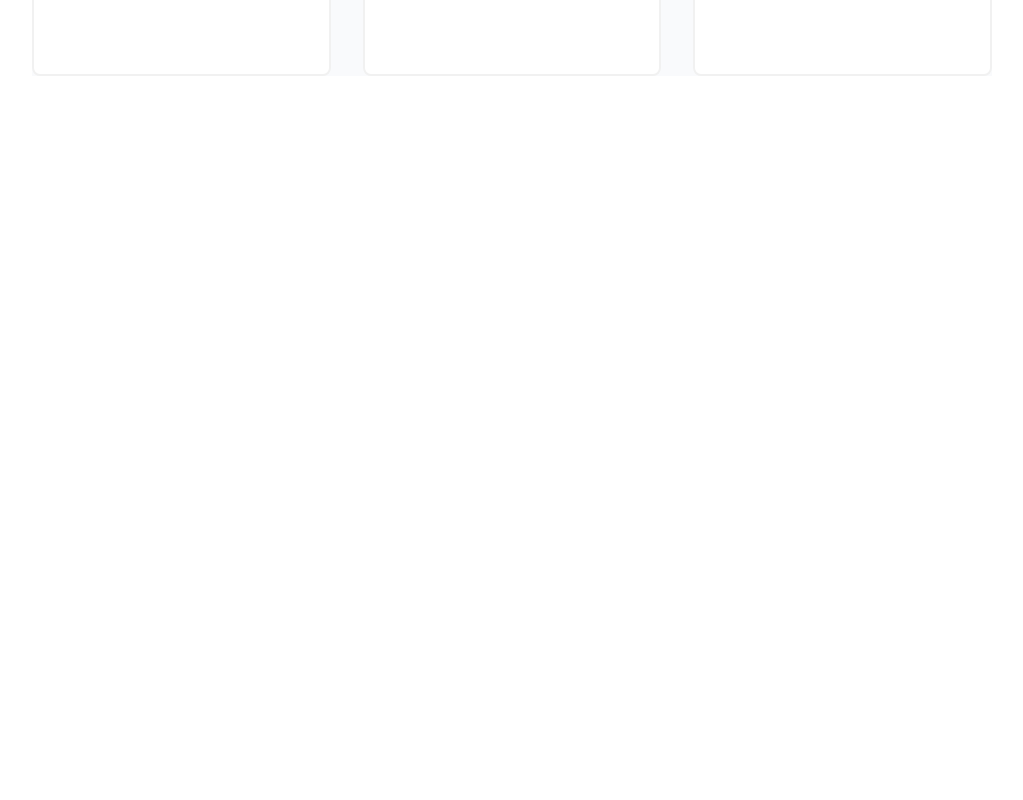
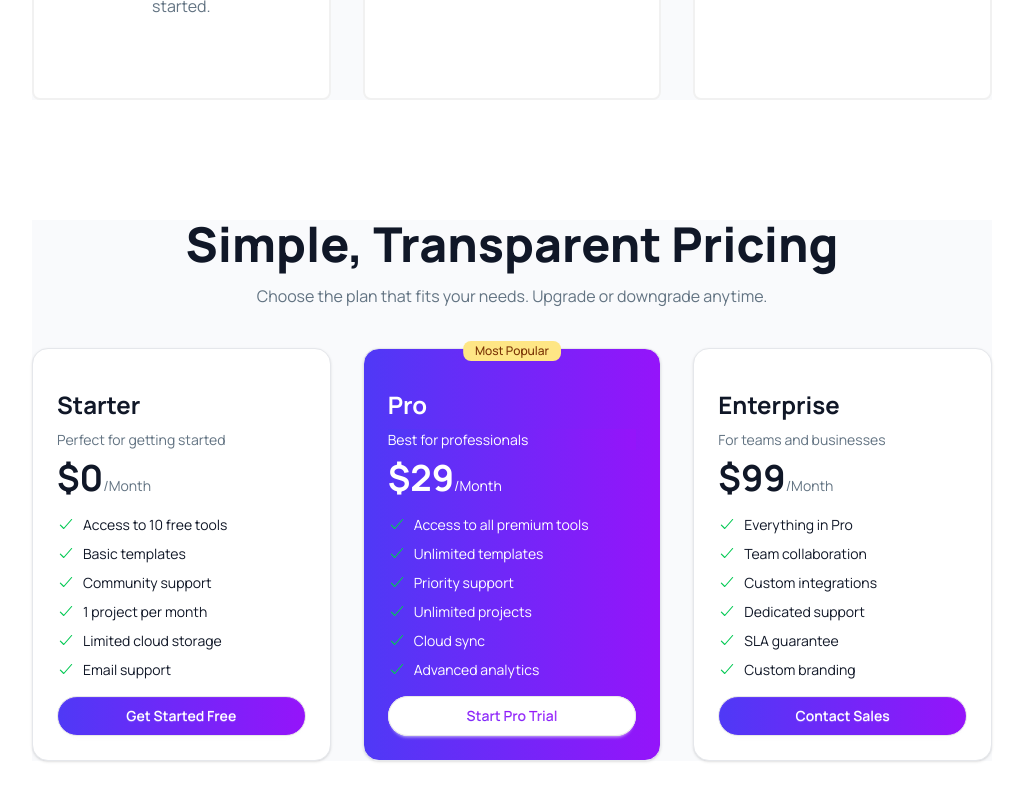
Before and after one commit to MD-Sabbir-Hossain-Alif/DigiTools-Platform, a React (Vite) app: page / in a window 1280 px wide. Shown: the part 3183-3983 px from the top of the page, without its empty margins (128-1151 px from the left). Before the commit the page ends 3379 px from the top, so only its background shows below. Built offline with nearby package versions, Linux system fonts and the light colour scheme.

Commit message:
3 pricing card section added

```diff
--- /dev/null
+++ b/public/pricing-three.json
@@ -0,0 +1,47 @@
+[
+    {
+        "name": "Starter",
+        "description": "Perfect for getting started",
+        "price": "$0",
+        "tag": false,
+        "features": [
+            "Access to 10 free tools",
+            "Basic templates",
+            "Community support",
+            "1 project per month",
+            "Limited cloud storage",
+            "Email support"
+        ],
+        "cta": "Get Started Free"
+    },
+    {
+        "name": "Pro",
+        "description": "Best for professionals",
+        "price": "$29",
+        "tag": "Most Popular",
+        "features": [
+            "Access to all premium tools",
+            "Unlimited templates",
+            "Priority support",
+            "Unlimited projects",
+            "Cloud sync",
+            "Advanced analytics"
+        ],
+        "cta": "Start Pro Trial"
+    },
+    {
+        "name": "Enterprise",
+        "description": "For teams and businesses",
+        "price": "$99",
+        "tag": false,
+        "features": [
+            "Everything in Pro",
+            "Team collaboration",
+            "Custom integrations",
+            "Dedicated support",
+            "SLA guarantee",
+            "Custom branding"
+        ],
+        "cta": "Contact Sales"
+    }
+]
--- a/src/App.jsx
+++ b/src/App.jsx
@@ -5,10 +5,16 @@ import Main from "./components/Main/Main";
 import Navbar from "./components/Navbar/Navbar";
 import Stats from "./components/Stats/Stats";
 import GetStarted from "./components/GetStarted/GetStarted";
+import PricingCard from "./components/PricingCard/PricingCard";
 
 const fetchPricing = async () => (await fetch("/pricing-data.json")).json();
 const pricingPromise = fetchPricing();
 // console.log(pricingPromise);
+
+const fetchThreePricing = async () =>
+    (await fetch("/pricing-three.json")).json();
+const threePricingPromise = fetchThreePricing();
+// console.log(threePricingPromise)
 
 function App() {
     const [carts, setCarts] = useState([]);
@@ -23,6 +29,7 @@ function App() {
                 setCarts={setCarts}
             />
             <GetStarted />
+            <PricingCard threePricingPromise={threePricingPromise} />
         </>
     );
 }
--- a/src/components/GetStarted/GetStarted.jsx
+++ b/src/components/GetStarted/GetStarted.jsx
@@ -14,7 +14,7 @@ const GetStarted = () => {
                     Start using premium digital tools in minutes, not hours.
                 </p>
                 {/* get started card */}
-                <div className="grid grid-cols-3 gap-8">
+                <div className="grid grid-cols-3 gap-8 mt-10">
                     <div className=" relative card border-2 border-[#f1f1f1] bg-white flex flex-col gap-4 px-6 py-20">
                         <span className="absolute top-5 right-5 text-white text-sm linear-bg rounded-full px-3.5 py-2.5">
                             01
@@ -50,7 +50,7 @@ const GetStarted = () => {
                             03
                         </span>
                         <div className="flex items-center justify-center px-3 py-4.5 bg-purple-100 rounded-full w-25 mx-auto">
-                            <img src={user} />
+                            <img src={rocket} />
                         </div>
                         <h4 className="text-2xl text-color font-bold">
                             Start Creating
--- /dev/null
+++ b/src/components/PricingCard/Pricing/Pricing.jsx
@@ -0,0 +1,55 @@
+import { IoCheckmarkOutline } from "react-icons/io5";
+
+const Pricing = ({ pricing }) => {
+    const { name, description, price, tag, features, cta } = pricing;
+    // console.log(prices);
+
+    return (
+        <>
+            <div
+                className={`card bg-base-100 shadow-sm border border-gray-200 rounded-2xl ${tag ? "linear-bg text-white" : "text-color"}`}
+            >
+                <div className="card-body relative text-left">
+                    {tag && (
+                        <span className="absolute -top-2 right-1/2 translate-x-1/2 badge badge-sm border-none font-medium badge-warning py-2 px-3 bg-amber-200">
+                            {tag}
+                        </span>
+                    )}
+                    <h2 className="text-xl lg:text-2xl font-bold mt-4">
+                        {name}
+                    </h2>
+                    <p
+                        className={`${tag ? "linear-bg text-white" : "text-[#627382]"}`}
+                    >
+                        {description}
+                    </p>
+                    <p>
+                        <span className="text-4xl font-bold">{price}</span>
+                        <span
+                            className={`${tag ? "text-white" : "text-[#627382]"}`}
+                        >
+                            /Month
+                        </span>
+                    </p>
+                    <ul className="mt-2 flex flex-col gap-2">
+                        {features.map((feature, index) => (
+                            <li key={index} className="flex items-center gap-2">
+                                <IoCheckmarkOutline className="text-green-500 text-lg" />
+                                <span>{feature}</span>
+                            </li>
+                        ))}
+                    </ul>
+                    <div className="mt-2 bg-white rounded-full">
+                        <button
+                            className={`btn btn-block ${tag ? "linear-text" : "linear-btn"} rounded-full text-white`}
+                        >
+                            {cta}
+                        </button>
+                    </div>
+                </div>
+            </div>
+        </>
+    );
+};
+
+export default Pricing;
--- /dev/null
+++ b/src/components/PricingCard/PricingCard.jsx
@@ -0,0 +1,28 @@
+import React, { use } from "react";
+import Pricing from "./Pricing/Pricing";
+
+const PricingCard = ({ threePricingPromise }) => {
+    const threePricingData = use(threePricingPromise);
+    // console.log(threePricingData);
+    return (
+        <section className="max-w-400 w-[75%] mx-auto my-30 bg-[#f9fafc]">
+            <div className="text-center space-y-4">
+                <h2 className="text-color text-5xl font-extrabold">
+                    Simple, Transparent Pricing
+                </h2>
+                <p className="max-w-135 mx-auto para-color leading-6">
+                    Choose the plan that fits your needs. Upgrade or downgrade
+                    anytime.
+                </p>
+                {/* pricing card */}
+                <section className=" max-w-300 mx-auto sm:w-full grid grid-cols-1 sm:grid-cols-2 lg:grid-cols-3 gap-8 mt-10">
+                    {threePricingData.map((pricing) => (
+                        <Pricing key={pricing.name} pricing={pricing} />
+                    ))}
+                </section>
+            </div>
+        </section>
+    );
+};
+
+export default PricingCard;
```
